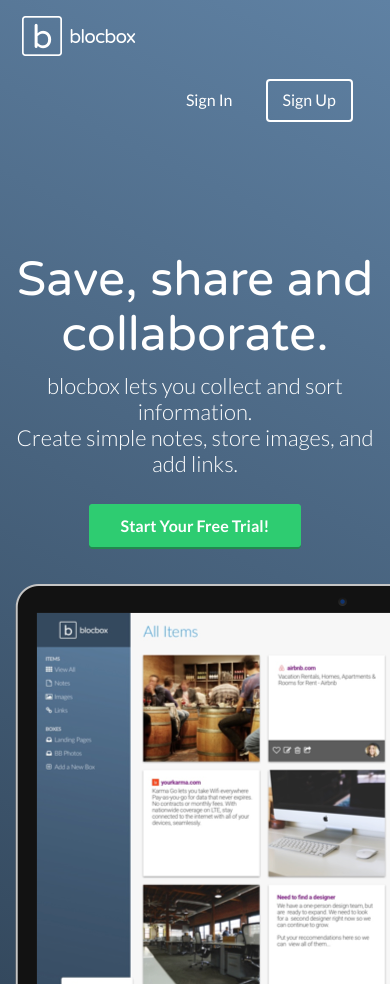
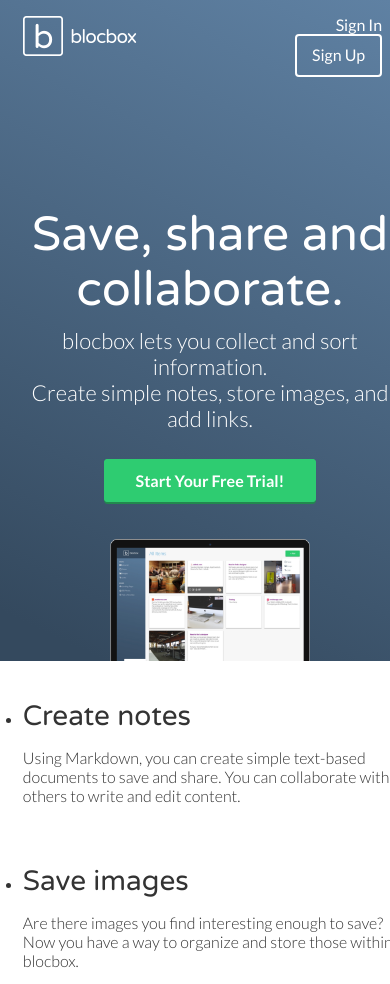
Before and after one commit to hurdellie/Blocbox, a plain HTML site: page index.html in a window 390 px wide. Shown: the top 984 px of the page. Drawn offline with Linux system fonts and the light colour scheme.

Commit message:
Homepage media queries completed

```diff
--- a/css/style.css
+++ b/css/style.css
@@ -42,9 +42,33 @@
    min-height: 1px;
    margin:0 2% 20px;
  }
+
+ .container {
+   max-width:100%
+}
+
+@media (max-width: 522px) {
+  .container {
+    width:550px;
+  }
+ header .hero img {
+   width: 200px;
+ }
+}
+@media (max-width: 768px) {
+  .container {
+    width: 750px;
+  }
+  .one-half {
+     width:46%;
+   }
+}
 @media (min-width: 768px) {
   .container {
     width: 750px;
+  }
+  .one-half {
+     width:46%;
    }
 }
 @media (min-width: 992px) {
@@ -71,10 +95,10 @@
 header {
    color:#FFFFFF;
    background: #34495E;
-  background-image: linear-gradient(206deg, #5F81A3 0%, rgba(52,73,94,0.50) 100%);
+   background-image: linear-gradient(206deg, #5F81A3 0%, #34495E 94%);
  }
  header nav {
-  padding: 1em 0;
+   padding:1em 0;
  }
  header nav ul {
    display:inline;
@@ -122,6 +146,7 @@
    display: block;
    margin:3em auto 0;
  }
+
  /* BUTTONS */
  .btn {
    border-radius: 4px;
```
Lines whose indentation alone changed are shown as unchanged.
